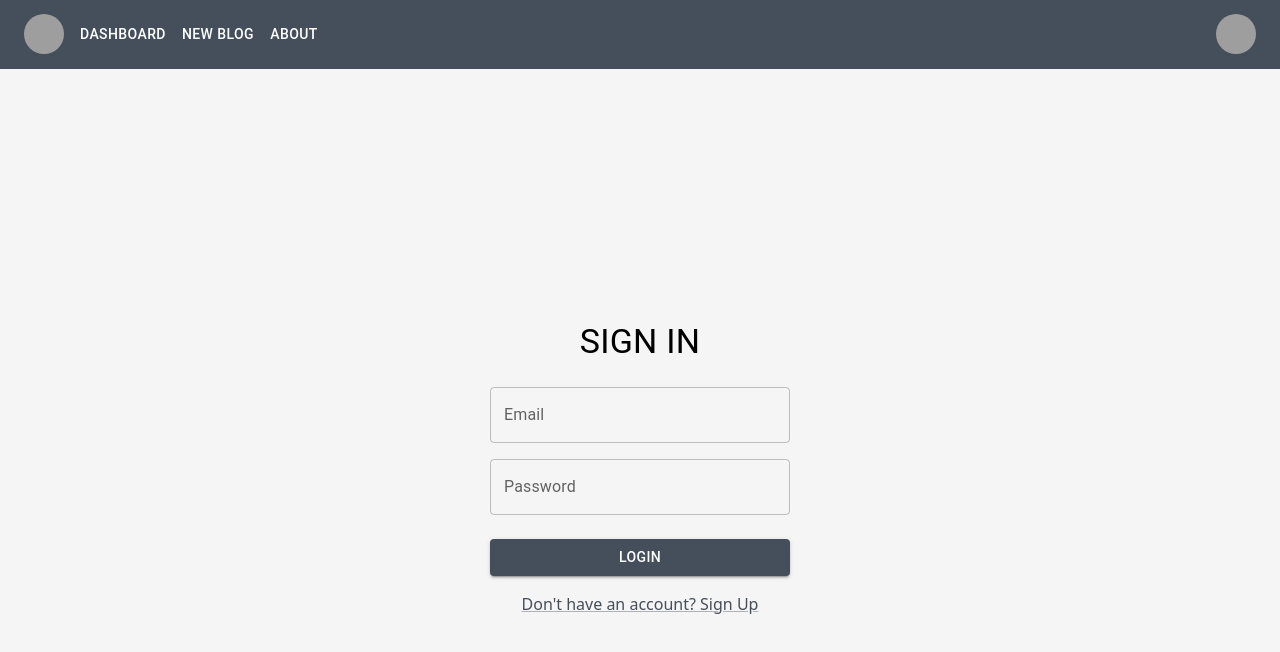
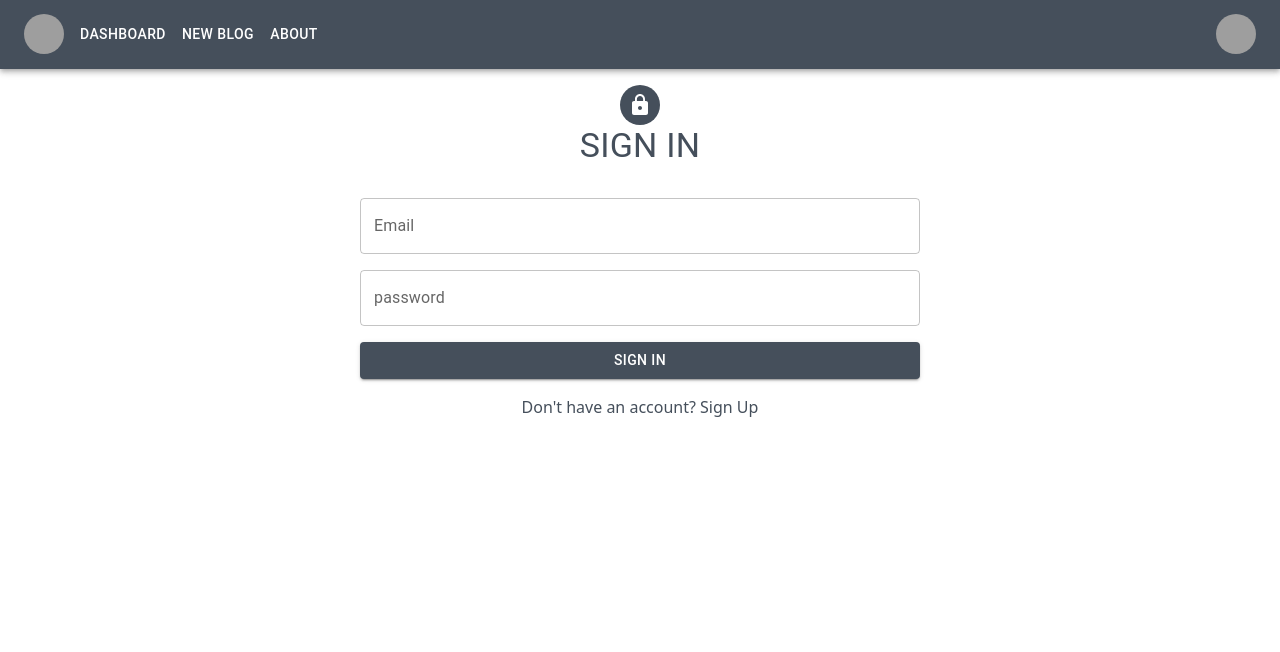
Before and after one commit to KazimAkyol/Milestone-BlogApp, a React (Vite) app in the folder milestone-blogapp/: page /login in a window 1280 px wide. Shown: the top 652 px of the page. Built offline with nearby package versions, Linux system fonts and the light colour scheme; grey boxes are pictures that could not be loaded.

Commit message:
update login

```diff
--- a/milestone-blogapp/src/components/auth/LoginForm.jsx
+++ b/milestone-blogapp/src/components/auth/LoginForm.jsx
@@ -0,0 +1,59 @@
+import { Button, CircularProgress } from "@mui/material";
+import Box from "@mui/material/Box";
+import TextField from "@mui/material/TextField";
+import { Form } from "formik";
+import { useSelector } from "react-redux";
+import { object, string } from "yup"; //! bu şekilde de direk olarak metodları alıp yine validasyon şemamızı oluşturabiliriz.
+
+export const loginSchema = object({
+  email: string()
+    .email("Lütfen gecerli bir email adresi giriniz")
+    .required("Email zorunludur"),
+  password: string().required("Password zorunludur"),
+});
+
+const LoginForm = ({ values, errors, touched, handleChange, handleBlur }) => {
+  const { loading } = useSelector((state) => state.auth); // store'da yaptığımız fetchStart işlemini kullanmış olduk.
+
+  return (
+    <Form>
+      <Box sx={{ display: "flex", flexDirection: "column", gap: 2 }}>
+        <TextField
+          label="Email"
+          name="email"
+          id="email"
+          type="email"
+          variant="outlined"
+          value={values.email}
+          onChange={handleChange}
+          onBlur={handleBlur}
+          helperText={touched.email && errors.email}
+          error={touched.email && Boolean(errors.email)}
+        />
+        <TextField
+          label="password"
+          name="password"
+          id="password"
+          type="password"
+          variant="outlined"
+          value={values.password}
+          onChange={handleChange}
+          onBlur={handleBlur}
+          helperText={touched.password && errors.password}
+          error={touched.password && Boolean(errors.password)}
+        />
+        {!loading ? (
+          <Button variant="contained" type="submit">
+            Sign In
+          </Button>
+        ) : (
+          <Button variant="contained" disabled={loading}>
+            <CircularProgress />
+          </Button>
+        )}
+      </Box>
+    </Form>
+  );
+};
+
+export default LoginForm;
--- a/milestone-blogapp/src/pages/Login.jsx
+++ b/milestone-blogapp/src/pages/Login.jsx
@@ -1,75 +1,63 @@
-import React, { useState } from "react";
-import { useDispatch } from "react-redux";
-import { Box, TextField, Button, Typography, Link } from "@mui/material";
+import Avatar from "@mui/material/Avatar";
+import Box from "@mui/material/Box";
+import Container from "@mui/material/Container";
+import Grid from "@mui/material/Grid";
+import Typography from "@mui/material/Typography";
+import LockIcon from "@mui/icons-material/Lock";
+import { Link } from "react-router-dom";
+import { Formik } from "formik";
+import LoginForm, { loginSchema } from "../components/auth/LoginForm";
 import useAuthCalls from "../hooks/useAuthCalls";
 
 const Login = () => {
-  const [email, setEmail] = useState("");
-  const [password, setPassword] = useState("");
-  const dispatch = useDispatch();
-
   const { login } = useAuthCalls();
 
-  const handleLogin = () => {
-    // Fake validation
-    if (email && password) {
-      dispatch(login());
-    }
-  };
-
   return (
-    <Box
-      sx={{
-        display: "flex",
-        flexDirection: "column",
-        alignItems: "center",
-        justifyContent: "center",
-        height: "100vh",
-        backgroundColor: "#f5f5f5",
-      }}
-    >
-      <Typography variant="h4" sx={{ mb: 3 }}>
-        SIGN IN
-      </Typography>
-      <TextField
-        label="Email"
-        variant="outlined"
-        sx={{ mb: 2, width: "300px" }}
-        fullWidth
-        value={email}
-        onChange={(e) => setEmail(e.target.value)}
-      />
-      <TextField
-        label="Password"
-        type="password"
-        variant="outlined"
-        sx={{ mb: 3, width: "300px" }}
-        fullWidth
-        value={password}
-        onChange={(e) => setPassword(e.target.value)}
-      />
-      <Button
-        variant="contained"
-        color="primary"
-        sx={{ width: "300px" }}
-        fullWidth
-        onClick={handleLogin}
-      >
-        Login
-      </Button>
-      <Box
+    <Container maxWidth="lg">
+      <Grid
+        container
+        justifyContent="center"
+        direction="row-reverse"
         sx={{
-          textAlign: "center",
-          mt: 2,
-          color: "secondary.main",
-          cursor: "pointer",
+          height: "100vh",
+          p: 2,
         }}
       >
-        <Link to="/register">
-          Don't have an account? <span>Sign Up</span>
-        </Link>
-      </Box>
-    </Box>
+        <Grid item xs={12} sm={10} md={6}>
+          <Avatar
+            sx={{
+              backgroundColor: "secondary.main",
+              m: "auto",
+              width: 40,
+              height: 40,
+            }}
+          >
+            <LockIcon size="30" />
+          </Avatar>
+          <Typography variant="h4" align="center" mb={4} color="secondary.main">
+            SIGN IN
+          </Typography>
+
+          <Formik
+            initialValues={{
+              email: "",
+              password: "",
+            }}
+            validationSchema={loginSchema}
+            onSubmit={(values, actions) => {
+              login(values);
+              actions.resetForm();
+              actions.setSubmitting(false);
+            }}
+            component={(props) => <LoginForm {...props} />}
+          />
+
+          <Box sx={{ textAlign: "center", mt: 2, color: "secondary.main" }}>
+            <Link to="/register">Don't have an account? Sign Up</Link>
+          </Box>
+        </Grid>
+      </Grid>
+    </Container>
   );
 };
 
--- a/milestone-blogapp/src/pages/Register.jsx
+++ b/milestone-blogapp/src/pages/Register.jsx
@@ -1,6 +1,6 @@
 import React, { useState } from "react";
 import { useDispatch } from "react-redux";
-import { Box, TextField, Button, Typography, Link } from "@mui/material";
+import { Box, TextField, Button, Typography } from "@mui/material";
 import useAuthCalls from "../hooks/useAuthCalls";
 
 const Register = () => {
@@ -16,7 +16,7 @@ const Register = () => {
   const handleRegister = () => {
     // Fake validation
     if (userName && firstName && lastName && email && password) {
-      dispatch(login());
+      dispatch(registerSuccess(data));
     }
   };
 
@@ -32,7 +32,7 @@ const Register = () => {
       }}
     >
       <Typography variant="h4" sx={{ mb: 3 }}>
-        SIGN IN
+        SIGN UP
       </Typography>
       <TextField
         label="UserName"
```
